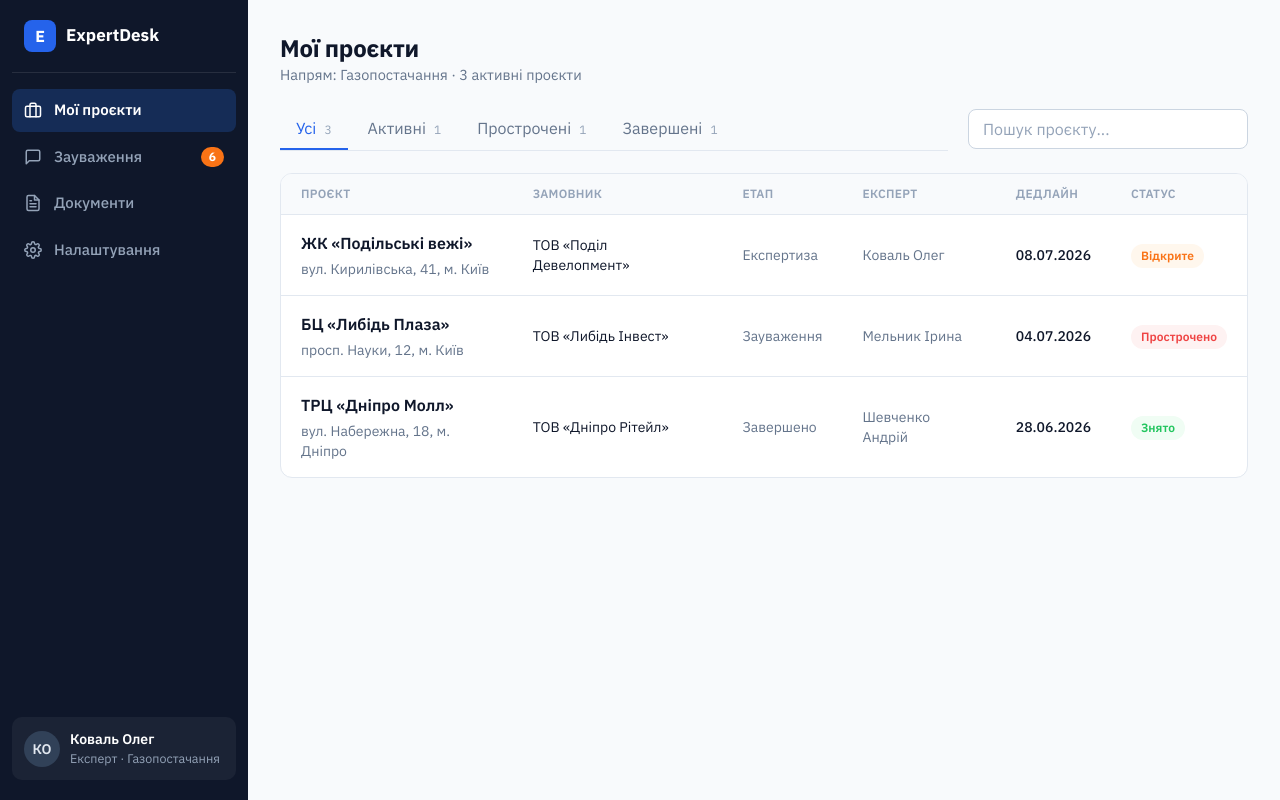
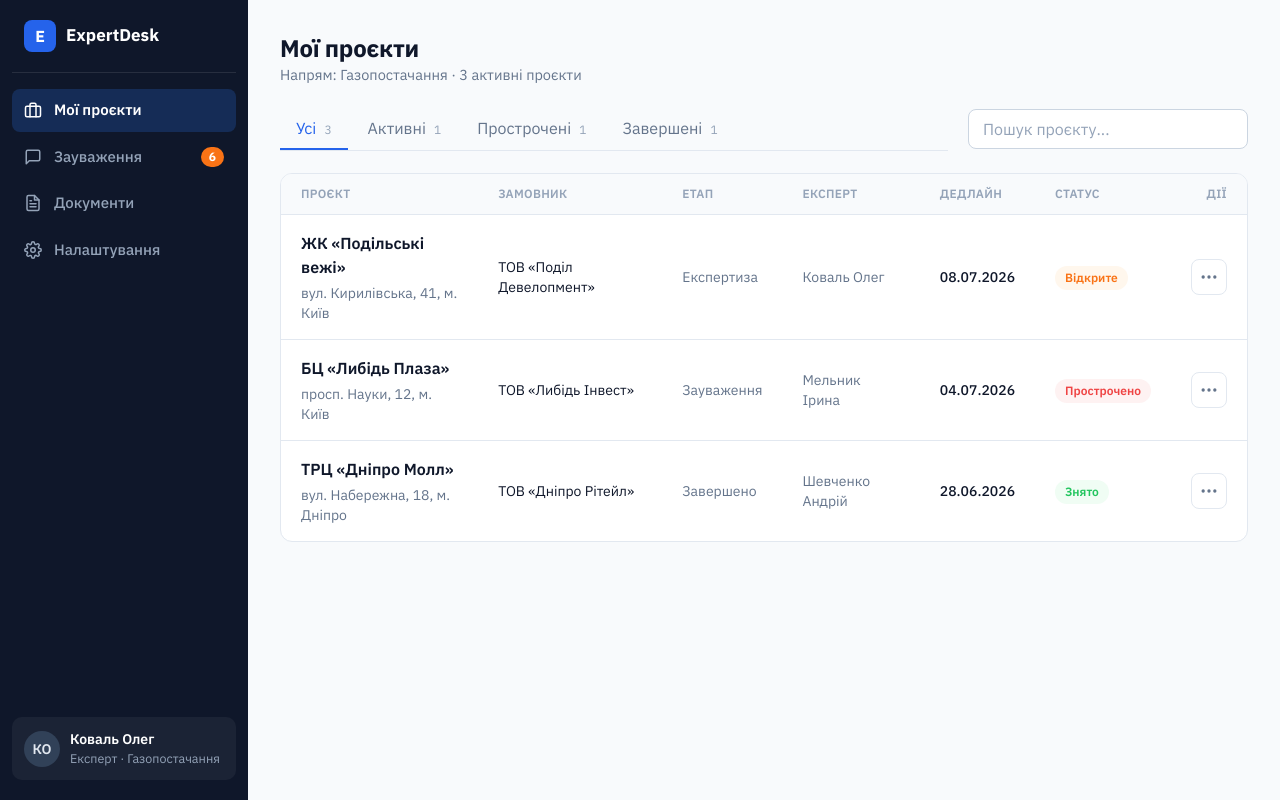
Before and after one commit to Akerman048/maibud, a Next.js app: page /dashboard/expert in a window 1280 px wide. Built offline with nearby package versions, Linux system fonts and the light colour scheme.

Commit message:
add dropdown menu

```diff
--- /dev/null
+++ b/components/projects/ProjectRowActions.tsx
@@ -0,0 +1,37 @@
+"use client";
+
+import { useRouter } from "next/navigation";
+
+import { DropdownMenu } from "@/components/ui/DropdownMenu";
+
+type ProjectRowActionsProps = {
+  projectId: string;
+  baseHref: string;
+};
+
+export function ProjectRowActions({
+  projectId,
+  baseHref,
+}: ProjectRowActionsProps) {
+  const router = useRouter();
+
+  return (
+    <DropdownMenu
+      items={[
+        {
+          label: "Відкрити",
+          onClick: () => router.push(`${baseHref}/${projectId}`),
+        },
+        {
+          label: "Поділитись",
+          onClick: () => console.log("share project", projectId),
+        },
+        {
+          label: "Архівувати",
+          danger: true,
+          onClick: () => console.log("archive project", projectId),
+        },
+      ]}
+    />
+  );
+}
--- a/components/projects/ProjectTable.tsx
+++ b/components/projects/ProjectTable.tsx
@@ -2,6 +2,7 @@ import Link from "next/link";
 import type { Project } from "@/data/mockProjects";
 import { StatusBadge } from "@/components/ui/StatusBadge";
 import { EmptyState } from "@/components/ui/EmptyState";
+import { ProjectRowActions } from "@/components/projects/ProjectRowActions";
 
 type ProjectTableProps = {
   projects: Project[];
@@ -44,6 +45,9 @@ if (projects.length === 0) {
             <th className="px-5 py-3 text-xs font-semibold uppercase tracking-wide text-[var(--color-text-muted)]">
               Статус
             </th>
+            <th className="px-5 py-3 text-right text-xs font-semibold uppercase tracking-wide text-[var(--color-text-muted)]">
+              Дії
+            </th>
           </tr>
         </thead>
 
@@ -85,6 +89,9 @@ if (projects.length === 0) {
               <td className="px-5 py-4">
                 <StatusBadge status={project.status} />
               </td>
+              <td className="px-5 py-4 text-right">
+                <ProjectRowActions projectId={project.id} baseHref={baseHref} />
+              </td>
             </tr>
           ))}
         </tbody>
--- /dev/null
+++ b/components/ui/DropdownMenu.tsx
@@ -0,0 +1,54 @@
+"use client";
+
+import type { ReactNode } from "react";
+import { useState } from "react";
+import { FiMoreHorizontal } from "react-icons/fi";
+
+type DropdownMenuItem = {
+  label: string;
+  onClick: () => void;
+  danger?: boolean;
+};
+
+type DropdownMenuProps = {
+  items: DropdownMenuItem[];
+  trigger?: ReactNode;
+};
+
+export function DropdownMenu({ items, trigger }: DropdownMenuProps) {
+  const [isOpen, setIsOpen] = useState(false);
+
+  return (
+    <div className="relative inline-flex">
+      <button
+        type="button"
+        onClick={() => setIsOpen((value) => !value)}
+        className="flex size-9 items-center justify-center rounded-[var(--radius-md)] border border-[var(--color-border)] bg-white text-[var(--color-text-secondary)] hover:bg-slate-50"
+      >
+        {trigger ?? <FiMoreHorizontal className="size-5" />}
+      </button>
+
+      {isOpen && (
+        <div className="absolute right-0 top-10 z-20 w-44 overflow-hidden rounded-[var(--radius-md)] border border-[var(--color-border)] bg-white shadow-[0_12px_32px_rgba(15,23,42,0.14)]">
+          {items.map((item) => (
+            <button
+              key={item.label}
+              type="button"
+              onClick={() => {
+                item.onClick();
+                setIsOpen(false);
+              }}
+              className={`block w-full px-4 py-2.5 text-left text-sm font-medium hover:bg-slate-50 ${
+                item.danger
+                  ? "text-red-600"
+                  : "text-[var(--color-text-primary)]"
+              }`}
+            >
+              {item.label}
+            </button>
+          ))}
+        </div>
+      )}
+    </div>
+  );
+}
```
Lines whose indentation alone changed are shown as unchanged.
